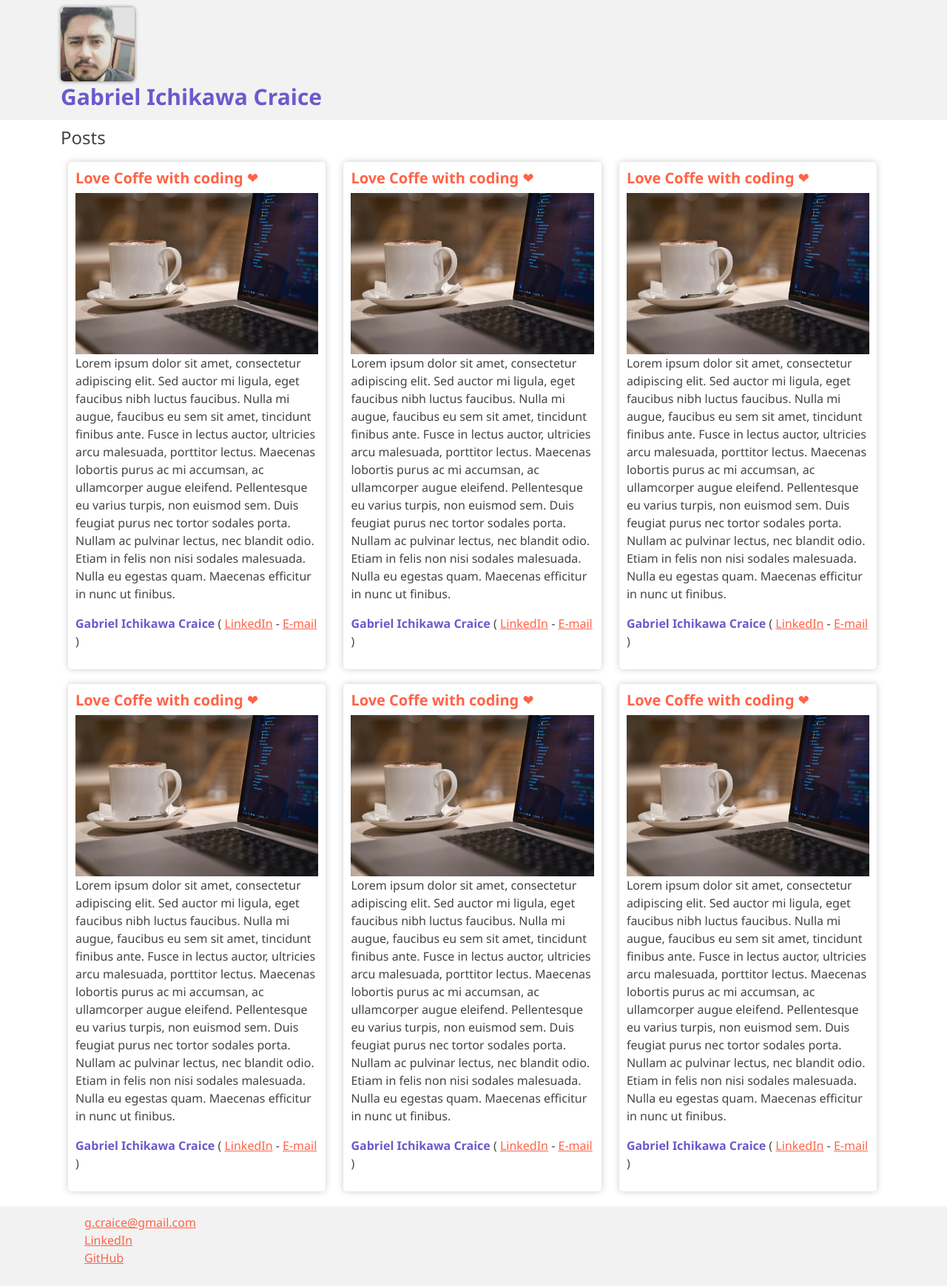
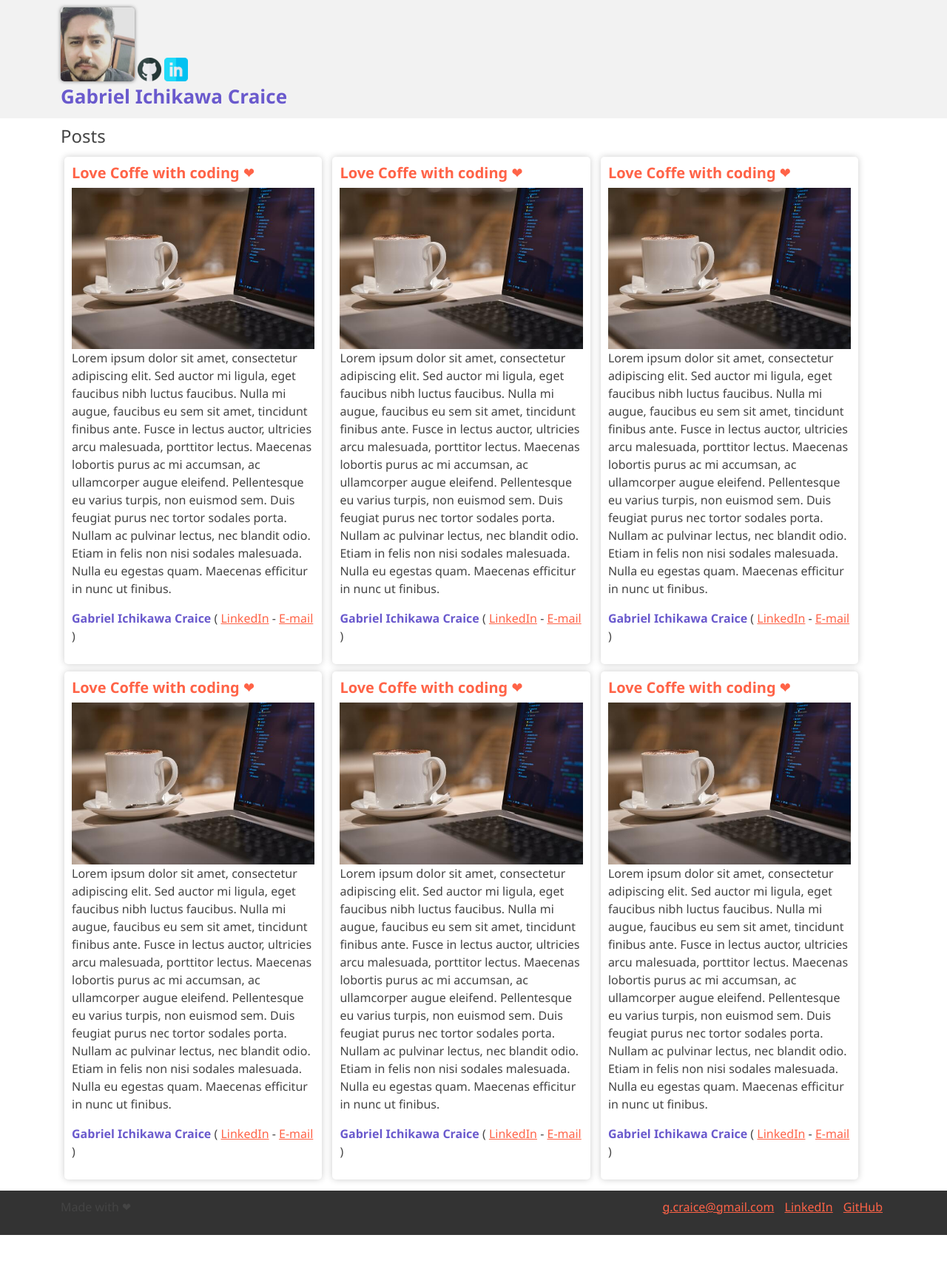
Before and after one commit to ichikawacraice/BOOTCAMP-Inter-Frontend-Developer, a plain HTML site: page Introdução ao curso de HTML/index.html in a window 1280 px wide. Shown: the whole page at 74% size. After the commit the page ends 1670 px from the top, so only its background shows below. Drawn offline with nearby package versions, Linux system fonts and the light colour scheme.

Commit message:
adicionado footer e redes sociais

```diff
--- a/Introdução ao curso de HTML/index.html
+++ b/Introdução ao curso de HTML/index.html
@@ -10,7 +10,15 @@
 <body>
     <header class="main-header">
         <div class="container">
+            <div class="profile">
+                <div class="foto">
                     <img class="avatar" src="gabriel.png" alt="Gabriel Ichikawa Craice">
+                </div>
+                <div class="redes_sociais">
+                    <a href="https://github.com/ichikawacraice" target="_blank"><img src="github.png"></a>
+                    <a href="https://www.linkedin.com/in/gabriel-ichikawa-craice-6b671012a/" target="_blank"><img src="linkedin.png"></a>
+                </div>
+            </div>
             <h1 class="title">Gabriel Ichikawa Craice</h1>
         </div>
     </header>
@@ -81,12 +89,19 @@
     </section>
     <footer>
         <div class="container">
+            <div class="row">
+                <div class="col love">
+                    <spam>Made with ❤</spam>
+                </div>
+                <div class="col contato">
                     <ul>
                         <li><a href="mailto:g.craice@gmail.com">g.craice@gmail.com</a></li>
                         <li><a href="https://www.linkedin.com/in/gabriel-ichikawa-craice-6b671012a/" target="_blank">LinkedIn</a></li>
                         <li><a href="https://github.com/ichikawacraice" target="_blank">GitHub</a></li>
                     </ul>
                 </div>
+            </div>
+        </div>
     </footer>
 </body>
 </html>
--- a/Introdução ao curso de HTML/style.css
+++ b/Introdução ao curso de HTML/style.css
@@ -22,7 +22,7 @@ a:hover {
     padding: 10px;
 }
 .title {
-    font-size: 30px;
+    font-size: 26px;
     font-weight: bold;
     line-height: 30px;
     margin: 0.2em 0;
@@ -48,6 +48,13 @@ a:hover {
     border-radius: 5px;
     box-shadow: 0 0 5px rgba(0,0,0, 50%);
 }
+.foto {
+    display: inline-block;
+}
+.redes_sociais {
+    display: inline-block;
+    vertical-align: bottom;
+}
 li {
     list-style: none;
 }
@@ -65,8 +72,15 @@ article.post img {
     max-width: 100%;
 }
 footer {
-    background-color: #f2f2f2;
+    background-color: #333;
     padding: 10px;
+}
+footer .contato {
+    text-align: end;
+}
+footer .contato li {
+    display: inline-block;
+    padding: 0 5px;
 }
 
 @media screen and (min-width: 767px) {
@@ -78,6 +92,6 @@ footer {
 @media screen and (min-width:1200px) {
     article.post {
         max-width: calc(33% - 20px);
-        margin: 10px;
+        margin: 5px;
     }
 }
```
Also changed, not shown: Introdução ao curso de HTML/github.png (added), Introdução ao curso de HTML/linkedin.png (added). Lines whose indentation alone changed are shown as unchanged.
